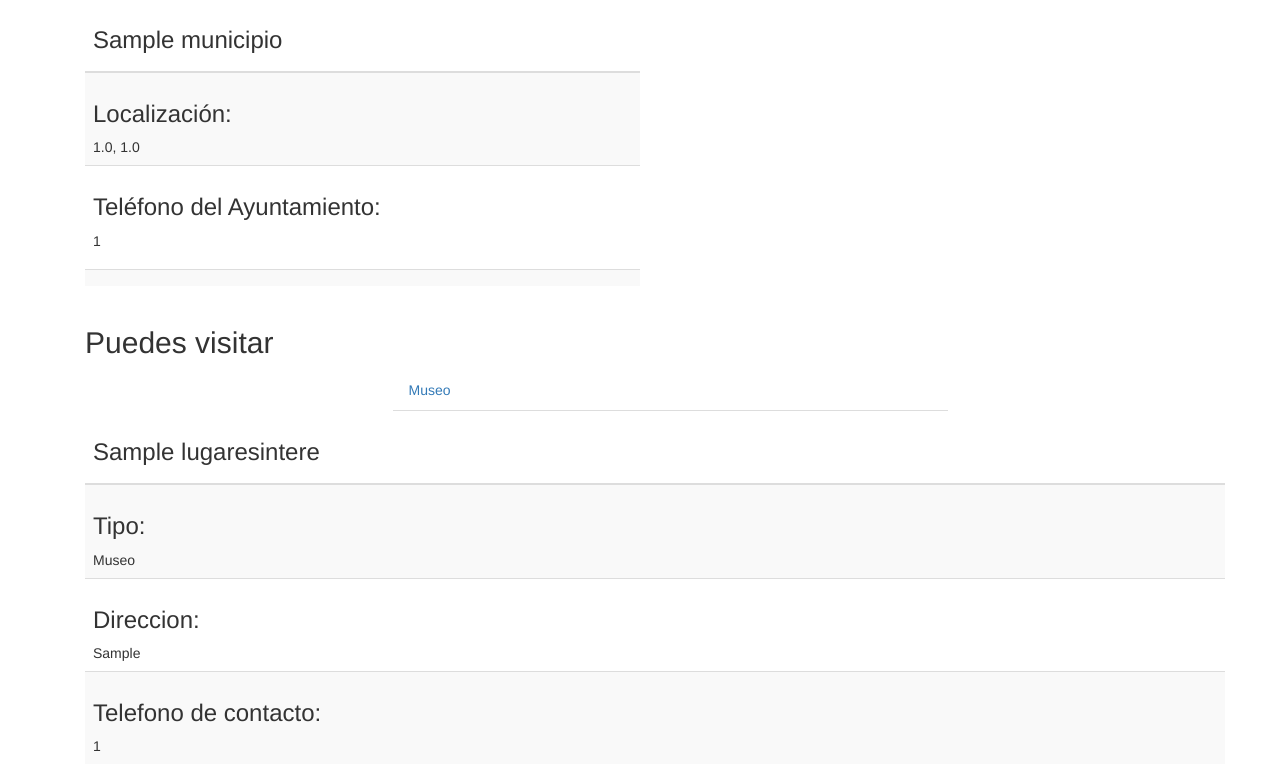
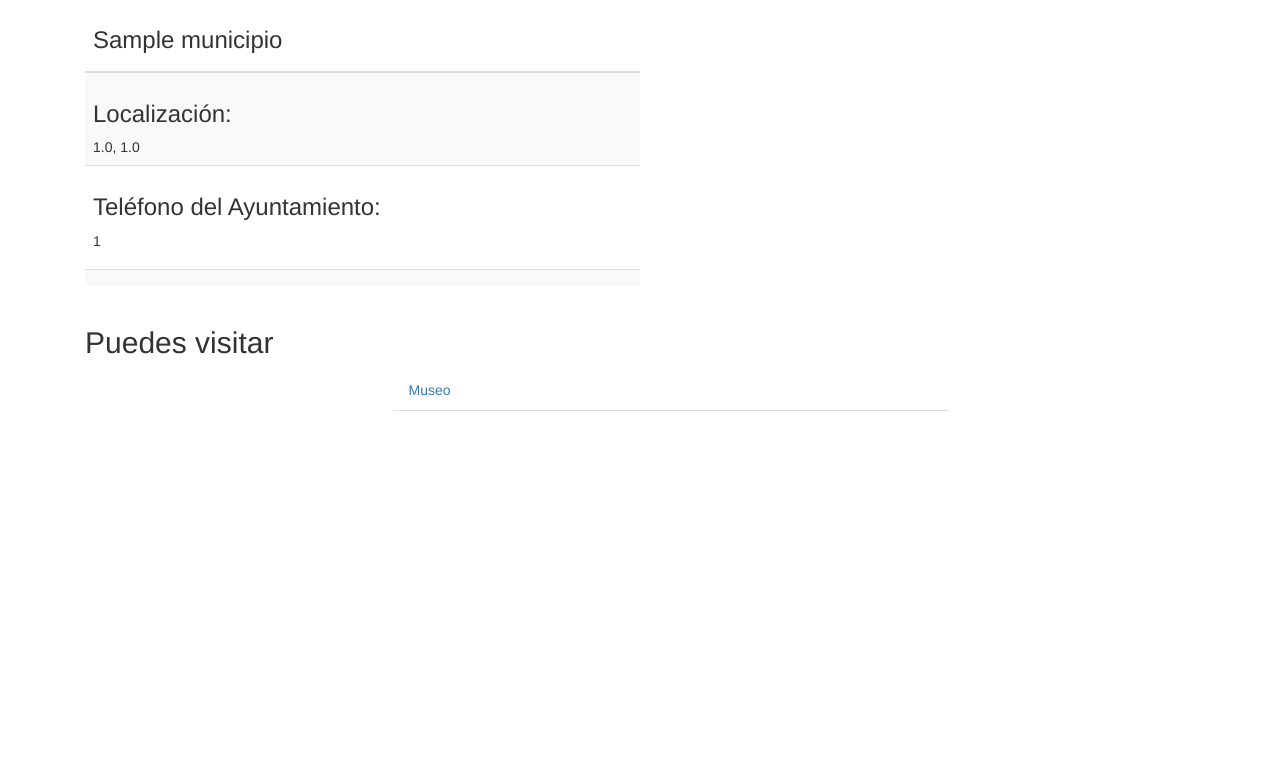
Before and after one commit to DracoYue/conoce-tenerife-norte, a Django app: page /municipios/1/ in a window 1280 px wide. Shown: the part 179-963 px from the top of the page. After the commit the page ends 590 px from the top, so only its background shows below. Run offline with Django 3.2, Linux system fonts and the light colour scheme; tables that the repository leaves empty hold one stand-in row (values such as "Sample post"); some libraries are stand-ins or nearby versions.

Commit message:
asi se queda

```diff
--- a/ctn/templates/municipios/municipios_info.html
+++ b/ctn/templates/municipios/municipios_info.html
@@ -215,53 +215,6 @@
                 }); </script>
 
 
-                            {% for i in lugar%}
-                                <table class="table table-striped">
-                                    <thead>
-                                        <tr>
-                                            <th>
-                                                    <h3>{{ i }}</h3>
-                                            </th>
-                                        </tr>
-                                    </thead>
-                                    <tbody>
-                                        <tr>
-                                            <td>
-                                                {% if i.Eleccion == 'MU' %}
-                                                <h3>Tipo:</h3> Museo
-                                                {% endif %}
-                                                {% if i.Eleccion == 'PL' %}
-                                                <h3>Tipo:</h3> Playa
-                                                {% endif %}
-                                                {% if i.Eleccion == 'TE' %}
-                                                <h3>Tipo:</h3> Teatro
-                                                {% endif %}
-                                                {% if i.Eleccion == 'CI' %}
-                                                <h3>Tipo:</h3> Cine
-                                                {% endif %}
-                                                {% if i.Eleccion == 'NA' %}
-                                                <h3>Tipo:</h3> Naturaleza
-                                                {% endif %}
-                                                {% if i.Eleccion == 'ED' %}
-                                                <h3>Tipo:</h3> Edificios
-                                                {% endif %}
-                                            </td>
-                                        </tr>
-                                           <tr>
-                                            <td>
-                                                <h3>Direccion: </h3> {{ i.Direccion }}
-                                            </td>
-                                        </tr>
-                                         <tr>
-                                            <td>
-                                                {% if i.Tlf != 0 %}
-                                                    <h3>Telefono de contacto: </h3> {{ i.Tlf }}
-                                                {% endif %}
-                                            </td>
-                                        </tr>
-                                    </tbody>
-                                </table>
-                            {% endfor %}
                         </div>
                         </div>
                     </div>
```
